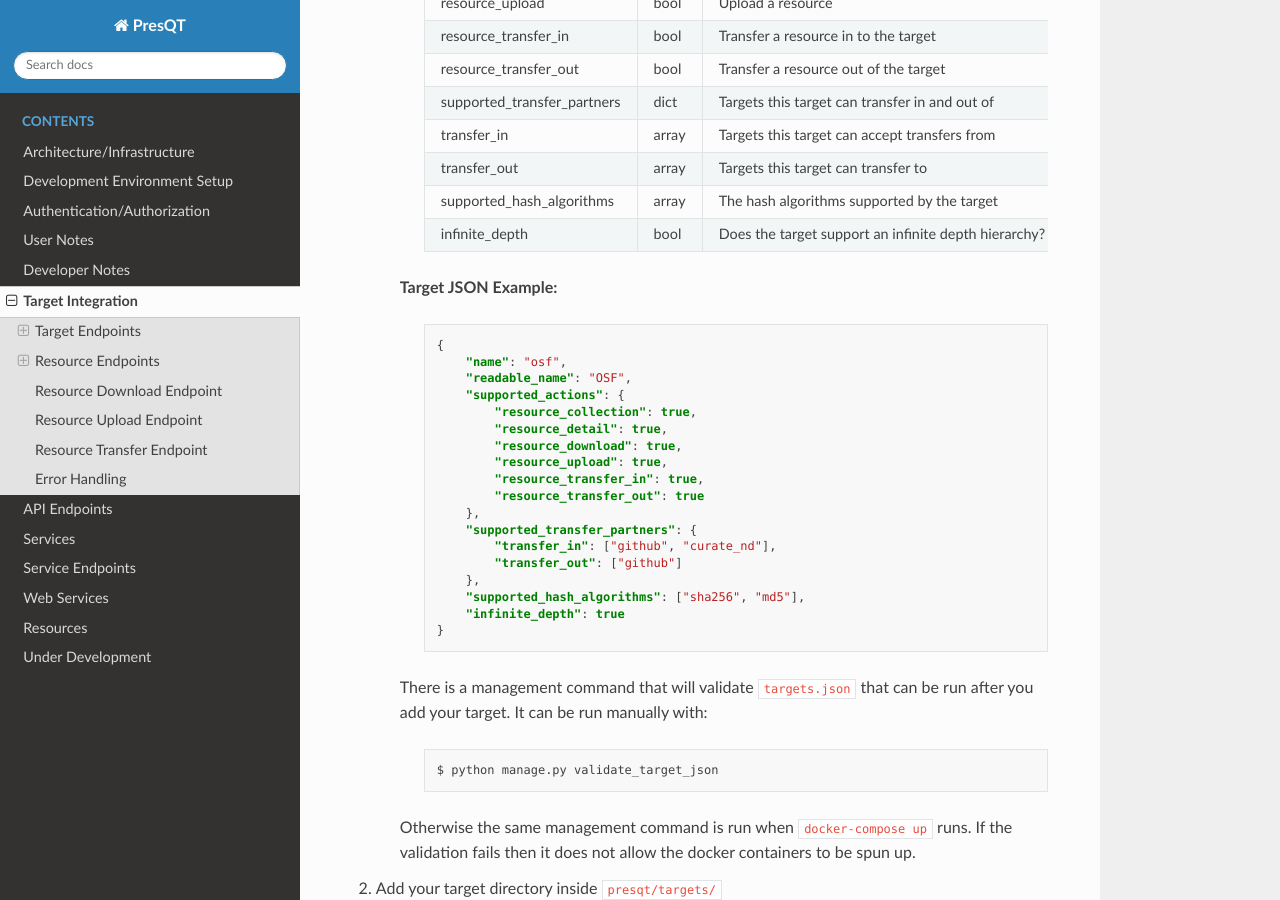
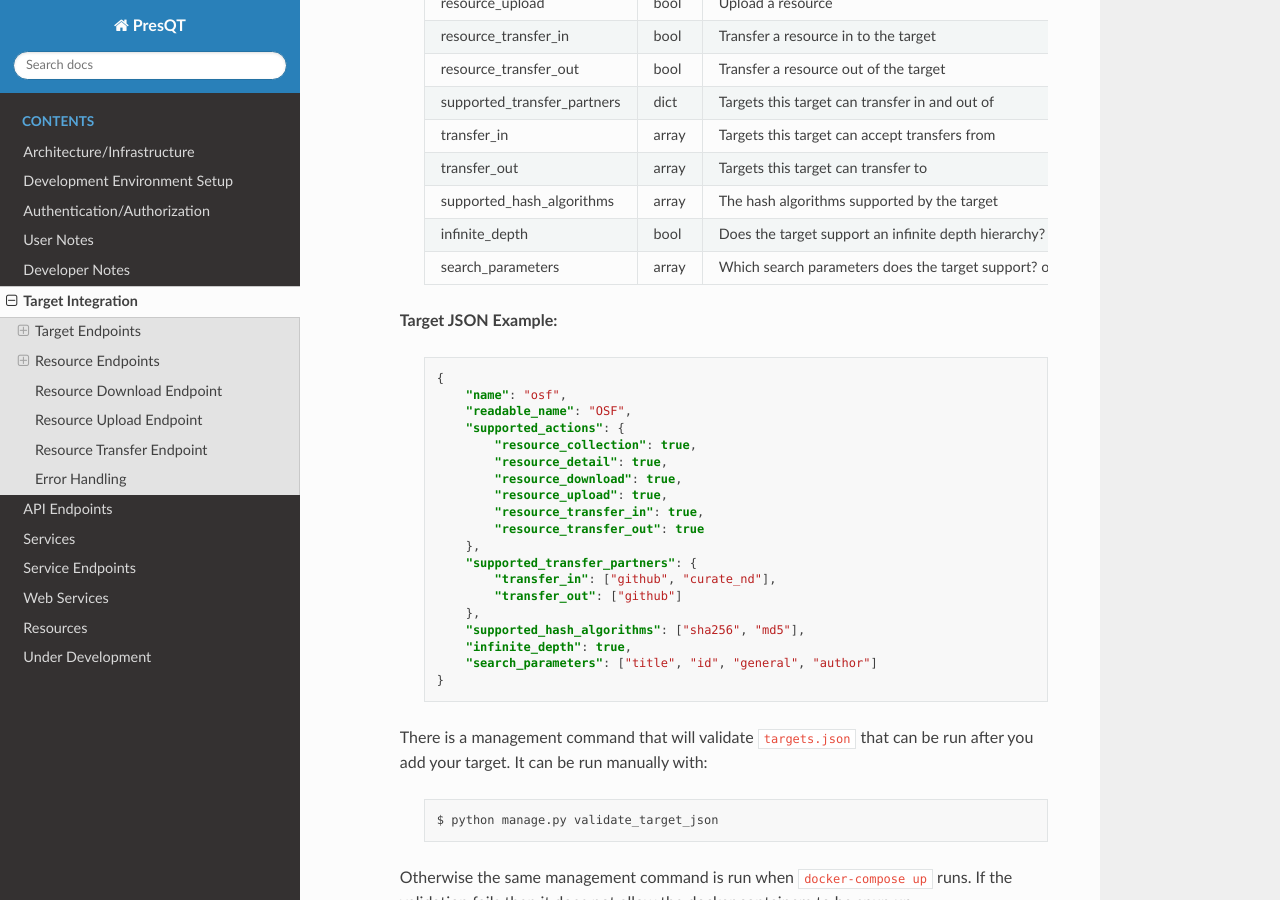
Before and after one commit to Lucy-Family-Institute/presqt, a Sphinx documentation site: the page built from docs/target_integration.rst, in a window 1280 px wide and 900 px high, scrolled down 764 px. Built offline with Sphinx 7.4.7 and the Read the Docs theme 2.0.0, drawn with Linux system fonts in a browser that asks for light colours.

Commit message:
added search parameters

```diff
--- a/docs/target_integration.rst
+++ b/docs/target_integration.rst
@@ -16,7 +16,7 @@ Target Collection/Details
 
     **Target JSON Details:**
 
-        ============================ ======== ========================================================================
+        ============================ ======== ======================================================================================
         **Key**                      **Type** **Description**
         name                         str      Name of the Target. This will be used as path parameters in the URL
         readable_name                str      Human readable name of the Target for the front end
@@ -32,7 +32,8 @@ Target Collection/Details
         transfer_out                 array    Targets this target can transfer to
         supported_hash_algorithms    array    The hash algorithms supported by the target
         infinite_depth               bool     Does the target support an infinite depth hierarchy?
-        ============================ ======== ========================================================================
+        search_parameters            array    Which search parameters does the target support? options: [general, title, id, author]
+        ============================ ======== ======================================================================================
 
     **Target JSON Example:**
 
@@ -54,7 +55,8 @@ Target Collection/Details
                     "transfer_out": ["github"]
                 },
                 "supported_hash_algorithms": ["sha256", "md5"],
-                "infinite_depth": true
+                "infinite_depth": true,
+                "search_parameters": ["title", "id", "general", "author"]
             }
 
     There is a management command that will validate ``targets.json`` that can be run after you add your target.
```
